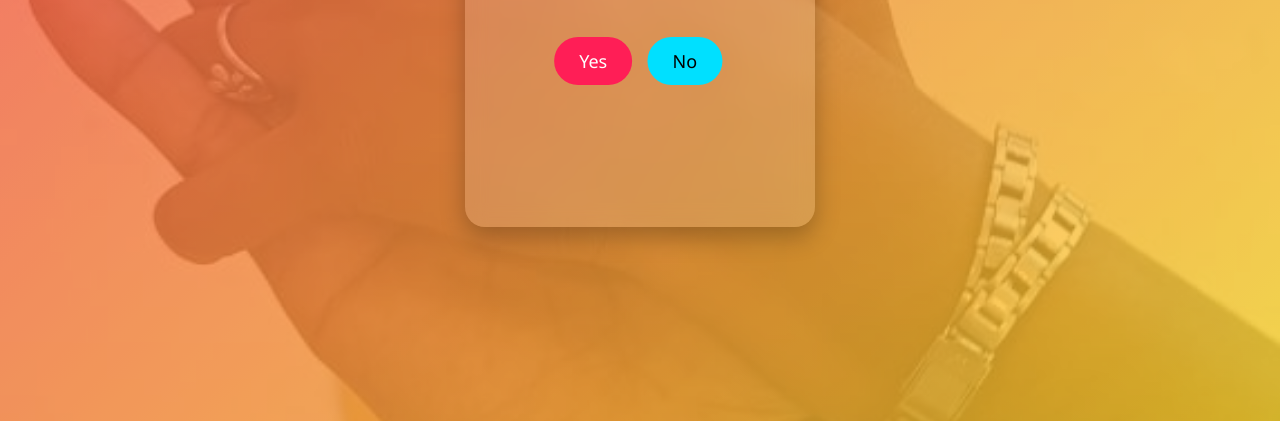
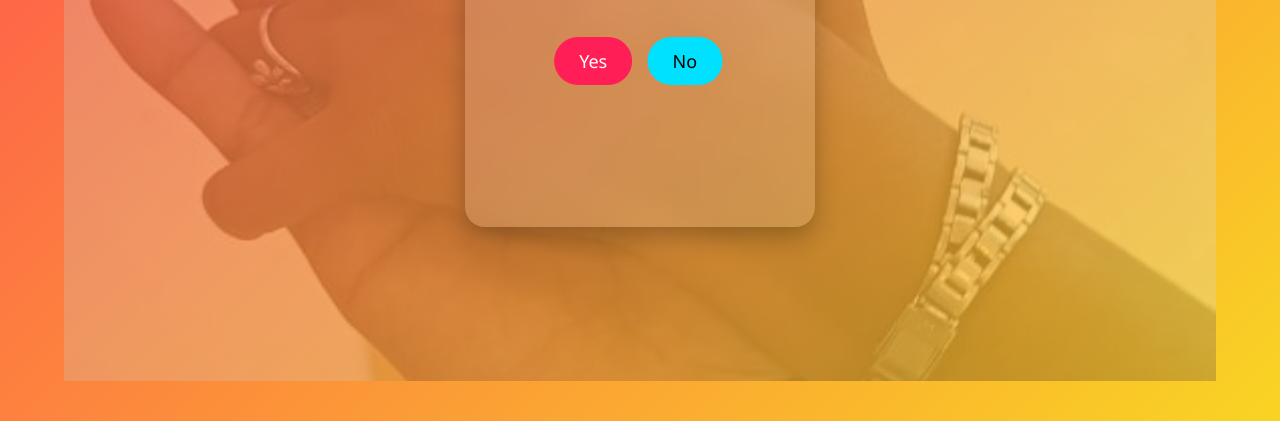
Before and after one commit to Kishorekish96/Kishore-Valentine, a plain HTML site: page index.html in a window 1280 px wide. Shown: the part 379-800 px from the top of the page. Drawn offline with Linux system fonts and the light colour scheme.

Commit message:
Update index.html

```diff
--- a/index.html
+++ b/index.html
@@ -24,11 +24,11 @@
 
     .hearts {
       position: fixed;
-      width: 100%;
-      height: 100%;
+      width: 90%;
+      height: 90%;
       background-size: cover;
       background-position: center;
-      opacity: 0.25;
+      opacity: 0.30;
       z-index: 0;
       animation: bgSlide 10s infinite;
     }
```
